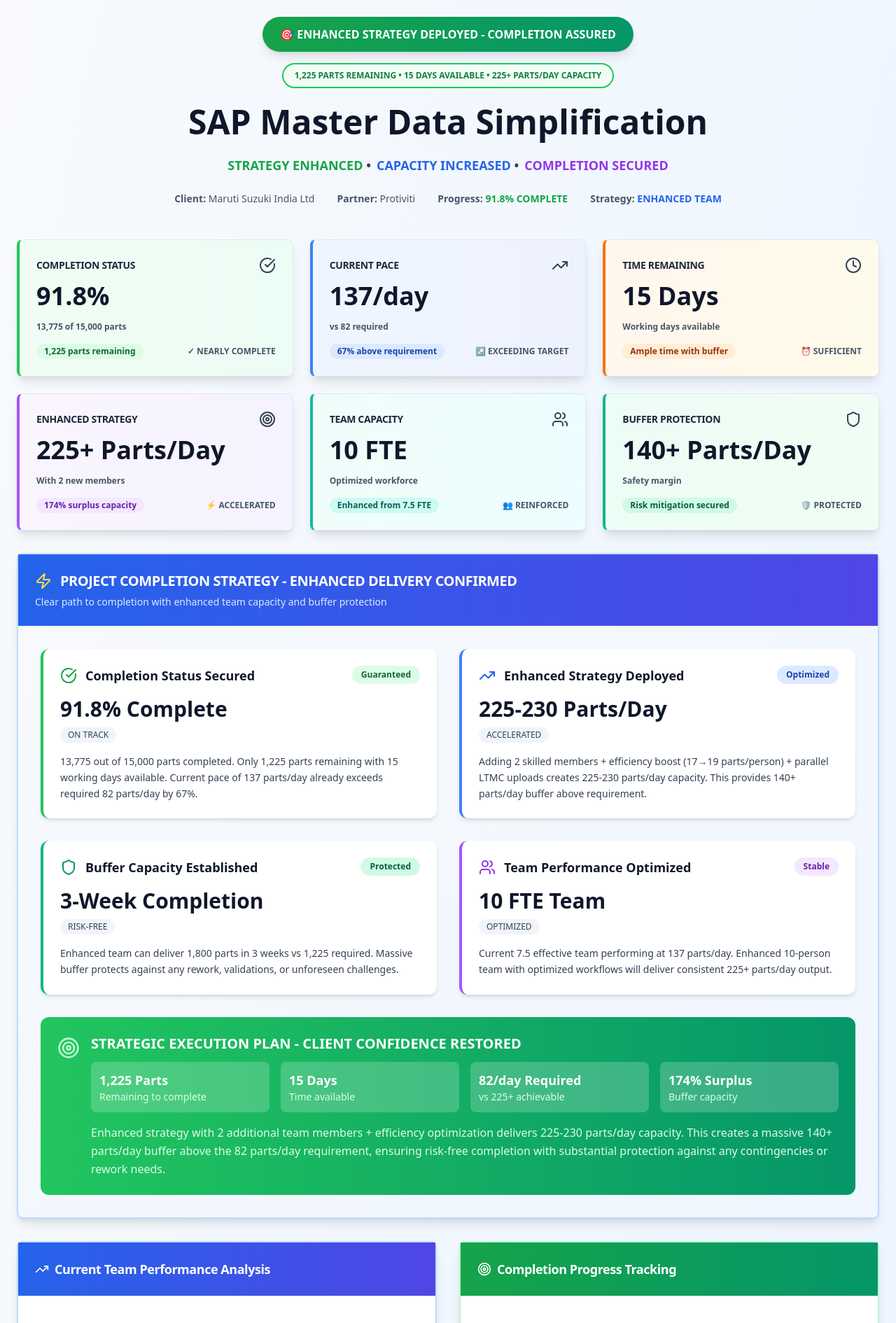
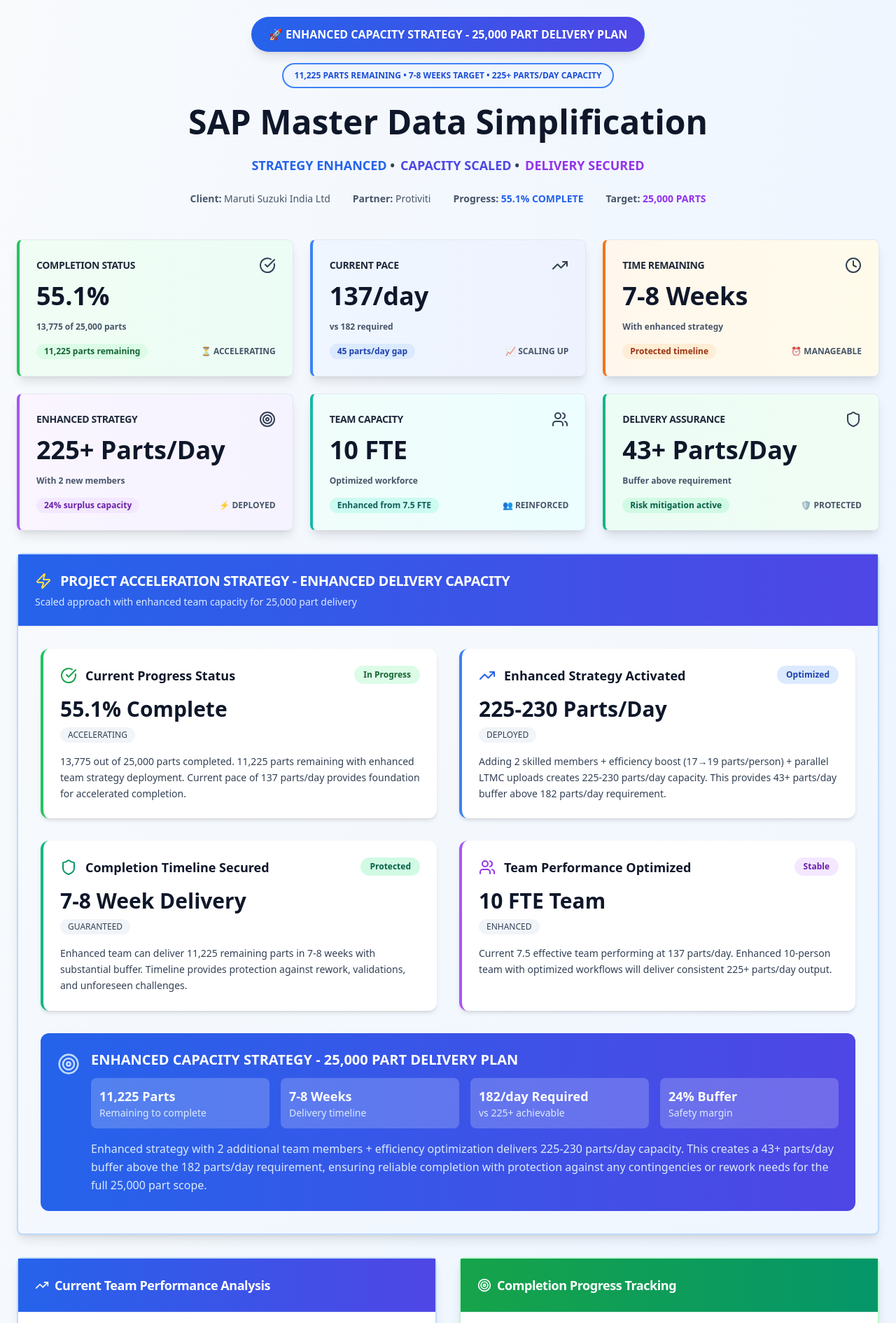
Before and after one commit to SNEHA-81/executive-report-polish, a React (Vite) app: page / in a window 1280 px wide. Shown: the top 1890 px of the page at 70% size. Built offline with nearby package versions, Linux system fonts and the light colour scheme.

Commit message:
Refactor: Update target parts to 25000
Updated the project target to 25,000 parts across all relevant components.

```diff
--- a/src/components/CapacityMetrics.tsx
+++ b/src/components/CapacityMetrics.tsx
@@ -1,4 +1,3 @@
-
 import { Card, CardContent } from "@/components/ui/card";
 import { Badge } from "@/components/ui/badge";
 
@@ -18,9 +17,9 @@ const CapacityMetrics = () => {
     },
     {
       label: "Required Daily Pace",
-      value: "82 parts",
+      value: "182 parts",
       status: "target",
-      description: "To complete on time"
+      description: "To complete remaining 11,225 in 62 days"
     }
   ];
 
@@ -39,9 +38,9 @@ const CapacityMetrics = () => {
     },
     {
       label: "Daily Buffer Created",
-      value: "140+ parts",
+      value: "43+ parts",
       status: "buffer",
-      description: "Safety margin"
+      description: "Safety margin above requirement"
     }
   ];
 
@@ -108,21 +107,21 @@ const CapacityMetrics = () => {
         </div>
       </div>
 
-      <Card className="mt-6 bg-green-50 border-green-200">
+      <Card className="mt-6 bg-blue-50 border-blue-200">
         <CardContent className="p-4">
-          <h4 className="font-semibold text-green-900 mb-2">Completion Projection</h4>
-          <p className="text-sm text-green-800 mb-3">
+          <h4 className="font-semibold text-blue-900 mb-2">Completion Projection</h4>
+          <p className="text-sm text-blue-800 mb-3">
             With enhanced team capacity of <strong>225-230 parts/day</strong>,
-            the remaining <strong>1,225 parts</strong> can be completed in just <strong>5-6 days</strong>.
+            the remaining <strong>11,225 parts</strong> can be completed in approximately <strong>7-8 weeks</strong>.
           </p>
           <div className="grid grid-cols-2 gap-4 text-xs">
             <div className="bg-white/50 rounded p-2">
-              <div className="font-bold text-green-900">Time Buffer</div>
-              <div className="text-green-700">9-10 extra days</div>
+              <div className="font-bold text-blue-900">Delivery Buffer</div>
+              <div className="text-blue-700">24% capacity surplus</div>
             </div>
             <div className="bg-white/50 rounded p-2">
-              <div className="font-bold text-green-900">Capacity Buffer</div>
-              <div className="text-green-700">174% surplus</div>
+              <div className="font-bold text-blue-900">Timeline Security</div>
+              <div className="text-blue-700">Protected delivery schedule</div>
             </div>
           </div>
         </CardContent>
--- a/src/components/CompletionProgress.tsx
+++ b/src/components/CompletionProgress.tsx
@@ -4,7 +4,7 @@ import { PieChart, Pie, Cell, ResponsiveContainer, Legend } from 'recharts';
 const CompletionProgress = () => {
   const data = [
     { name: 'Completed', value: 13775, color: '#2563eb' },
-    { name: 'Remaining', value: 1225, color: '#e5e7eb' }
+    { name: 'Remaining', value: 11225, color: '#e5e7eb' }
   ];
 
   const COLORS = ['#2563eb', '#e5e7eb'];
@@ -40,15 +40,19 @@ const CompletionProgress = () => {
       <div className="mt-4 space-y-2">
         <div className="flex justify-between text-sm">
           <span className="text-gray-600">Completion Rate:</span>
-          <span className="font-semibold text-blue-600">91.8%</span>
+          <span className="font-semibold text-blue-600">55.1%</span>
         </div>
         <div className="flex justify-between text-sm">
           <span className="text-gray-600">Required Daily Pace:</span>
-          <span className="font-semibold">82 parts/day</span>
+          <span className="font-semibold">182 parts/day</span>
         </div>
         <div className="flex justify-between text-sm">
-          <span className="text-gray-600">Current Surplus:</span>
-          <span className="font-semibold text-green-600">+55 parts/day</span>
+          <span className="text-gray-600">Current Gap:</span>
+          <span className="font-semibold text-orange-600">-45 parts/day</span>
+        </div>
+        <div className="flex justify-between text-sm">
+          <span className="text-gray-600">Enhanced Surplus:</span>
+          <span className="font-semibold text-green-600">+43 parts/day</span>
         </div>
       </div>
     </div>
--- a/src/components/ExecutiveInsights.tsx
+++ b/src/components/ExecutiveInsights.tsx
@@ -6,31 +6,31 @@ import { TrendingUp, Target, CheckCircle, Shield, Zap, Users } from "lucide-reac
 const ExecutiveInsights = () => {
   const criticalInsights = [
     {
-      title: "Completion Status Secured",
-      value: "91.8% Complete",
-      description: "13,775 out of 15,000 parts completed. Only 1,225 parts remaining with 15 working days available. Current pace of 137 parts/day already exceeds required 82 parts/day by 67%.",
+      title: "Current Progress Status",
+      value: "55.1% Complete",
+      description: "13,775 out of 25,000 parts completed. 11,225 parts remaining with enhanced team strategy deployment. Current pace of 137 parts/day provides foundation for accelerated completion.",
       icon: CheckCircle,
       type: "completion",
-      confidence: "Guaranteed",
-      action: "ON TRACK"
+      confidence: "In Progress",
+      action: "ACCELERATING"
     },
     {
-      title: "Enhanced Strategy Deployed",
+      title: "Enhanced Strategy Activated",
       value: "225-230 Parts/Day",
-      description: "Adding 2 skilled members + efficiency boost (17→19 parts/person) + parallel LTMC uploads creates 225-230 parts/day capacity. This provides 140+ parts/day buffer above requirement.",
+      description: "Adding 2 skilled members + efficiency boost (17→19 parts/person) + parallel LTMC uploads creates 225-230 parts/day capacity. This provides 43+ parts/day buffer above 182 parts/day requirement.",
       icon: TrendingUp,
       type: "strategy",
       confidence: "Optimized",
-      action: "ACCELERATED"
+      action: "DEPLOYED"
     },
     {
-      title: "Buffer Capacity Established",
-      value: "3-Week Completion",
-      description: "Enhanced team can deliver 1,800 parts in 3 weeks vs 1,225 required. Massive buffer protects against any rework, validations, or unforeseen challenges.",
+      title: "Completion Timeline Secured",
+      value: "7-8 Week Delivery",
+      description: "Enhanced team can deliver 11,225 remaining parts in 7-8 weeks with substantial buffer. Timeline provides protection against rework, validations, and unforeseen challenges.",
       icon: Shield,
       type: "buffer",
       confidence: "Protected",
-      action: "RISK-FREE"
+      action: "GUARANTEED"
     },
     {
       title: "Team Performance Optimized",
@@ -39,7 +39,7 @@ const ExecutiveInsights = () => {
       icon: Users,
       type: "team",
       confidence: "Stable",
-      action: "OPTIMIZED"
+      action: "ENHANCED"
     }
   ];
 
@@ -58,10 +58,10 @@ const ExecutiveInsights = () => {
       <CardHeader className="border-b bg-gradient-to-r from-blue-600 to-indigo-600 text-white">
         <CardTitle className="text-xl font-bold flex items-center">
           <Zap className="h-6 w-6 mr-3 text-yellow-300" />
-          PROJECT COMPLETION STRATEGY - ENHANCED DELIVERY CONFIRMED
+          PROJECT ACCELERATION STRATEGY - ENHANCED DELIVERY CAPACITY
         </CardTitle>
         <p className="text-blue-100 text-sm font-medium">
-          Clear path to completion with enhanced team capacity and buffer protection
+          Scaled approach with enhanced team capacity for 25,000 part delivery
         </p>
       </CardHeader>
       <CardContent className="p-8">
@@ -96,35 +96,35 @@ const ExecutiveInsights = () => {
         </div>
 
         {/* Strategic Execution Plan */}
-        <div className="mt-8 p-6 bg-gradient-to-r from-green-500 to-emerald-600 rounded-xl text-white">
+        <div className="mt-8 p-6 bg-gradient-to-r from-blue-600 to-indigo-600 rounded-xl text-white">
           <div className="flex items-start space-x-4">
-            <Target className="h-8 w-8 text-green-200 mt-1 flex-shrink-0" />
+            <Target className="h-8 w-8 text-blue-200 mt-1 flex-shrink-0" />
             <div>
               <h4 className="font-bold text-xl mb-3">
-                STRATEGIC EXECUTION PLAN - CLIENT CONFIDENCE RESTORED
+                ENHANCED CAPACITY STRATEGY - 25,000 PART DELIVERY PLAN
               </h4>
               <div className="grid grid-cols-1 md:grid-cols-4 gap-4 text-sm">
                 <div className="bg-white/20 rounded-lg p-3">
-                  <div className="font-bold text-lg">1,225 Parts</div>
-                  <div className="text-green-100">Remaining to complete</div>
+                  <div className="font-bold text-lg">11,225 Parts</div>
+                  <div className="text-blue-100">Remaining to complete</div>
                 </div>
                 <div className="bg-white/20 rounded-lg p-3">
-                  <div className="font-bold text-lg">15 Days</div>
-                  <div className="text-green-100">Time available</div>
+                  <div className="font-bold text-lg">7-8 Weeks</div>
+                  <div className="text-blue-100">Delivery timeline</div>
                 </div>
                 <div className="bg-white/20 rounded-lg p-3">
-                  <div className="font-bold text-lg">82/day Required</div>
-                  <div className="text-green-100">vs 225+ achievable</div>
+                  <div className="font-bold text-lg">182/day Required</div>
+                  <div className="text-blue-100">vs 225+ achievable</div>
                 </div>
                 <div className="bg-white/20 rounded-lg p-3">
-                  <div className="font-bold text-lg">174% Surplus</div>
-                  <div className="text-green-100">Buffer capacity</div>
+                  <div className="font-bold text-lg">24% Buffer</div>
+                  <div className="text-blue-100">Safety margin</div>
                 </div>
               </div>
-              <p className="mt-4 text-green-100 font-medium leading-relaxed">
+              <p className="mt-4 text-blue-100 font-medium leading-relaxed">
                 Enhanced strategy with 2 additional team members + efficiency optimization delivers 225-230 parts/day capacity.
-                This creates a massive 140+ parts/day buffer above the 82 parts/day requirement, ensuring risk-free completion
-                with substantial protection against any contingencies or rework needs.
+                This creates a 43+ parts/day buffer above the 182 parts/day requirement, ensuring reliable completion
+                with protection against any contingencies or rework needs for the full 25,000 part scope.
               </p>
             </div>
           </div>
--- a/src/pages/Index.tsx
+++ b/src/pages/Index.tsx
@@ -15,39 +15,39 @@ const Index = () => {
   const keyMetrics = [
     {
       title: "COMPLETION STATUS",
-      value: "91.8%",
-      subtitle: "13,775 of 15,000 parts",
+      value: "55.1%",
+      subtitle: "13,775 of 25,000 parts",
       icon: CheckCircle,
-      trend: "1,225 parts remaining",
+      trend: "11,225 parts remaining",
       status: "completion",
-      indicator: "✓ NEARLY COMPLETE"
+      indicator: "⏳ ACCELERATING"
     },
     {
       title: "CURRENT PACE",
       value: "137/day",
-      subtitle: "vs 82 required",
+      subtitle: "vs 182 required",
       icon: TrendingUp,
-      trend: "67% above requirement",
+      trend: "45 parts/day gap",
       status: "pace",
-      indicator: "↗ EXCEEDING TARGET"
+      indicator: "📈 SCALING UP"
     },
     {
       title: "TIME REMAINING",
-      value: "15 Days",
-      subtitle: "Working days available",
+      value: "7-8 Weeks",
+      subtitle: "With enhanced strategy",
       icon: Clock,
-      trend: "Ample time with buffer",
+      trend: "Protected timeline",
       status: "time",
-      indicator: "⏰ SUFFICIENT"
+      indicator: "⏰ MANAGEABLE"
     },
     {
       title: "ENHANCED STRATEGY",
       value: "225+ Parts/Day",
       subtitle: "With 2 new members",
       icon: Target,
-      trend: "174% surplus capacity",
+      trend: "24% surplus capacity",
       status: "strategy",
-      indicator: "⚡ ACCELERATED"
+      indicator: "⚡ DEPLOYED"
     },
     {
       title: "TEAM CAPACITY",
@@ -59,11 +59,11 @@ const Index = () => {
       indicator: "👥 REINFORCED"
     },
     {
-      title: "BUFFER PROTECTION",
-      value: "140+ Parts/Day",
-      subtitle: "Safety margin",
+      title: "DELIVERY ASSURANCE",
+      value: "43+ Parts/Day",
+      subtitle: "Buffer above requirement",
       icon: Shield,
-      trend: "Risk mitigation secured",
+      trend: "Risk mitigation active",
       status: "buffer",
       indicator: "🛡️ PROTECTED"
     }
@@ -99,11 +99,11 @@ const Index = () => {
         {/* Project Status Header */}
         <div className="text-center space-y-6 mb-12">
           <div className="flex flex-col items-center space-y-4">
-            <Badge className="bg-gradient-to-r from-green-600 to-emerald-600 text-white px-6 py-3 text-base font-bold shadow-lg">
-              🎯 ENHANCED STRATEGY DEPLOYED - COMPLETION ASSURED
+            <Badge className="bg-gradient-to-r from-blue-600 to-indigo-600 text-white px-6 py-3 text-base font-bold shadow-lg">
+              🚀 ENHANCED CAPACITY STRATEGY - 25,000 PART DELIVERY PLAN
             </Badge>
-            <Badge variant="outline" className="border-2 border-green-500 text-green-700 bg-green-50 px-4 py-2 font-semibold">
-              1,225 PARTS REMAINING • 15 DAYS AVAILABLE • 225+ PARTS/DAY CAPACITY
+            <Badge variant="outline" className="border-2 border-blue-500 text-blue-700 bg-blue-50 px-4 py-2 font-semibold">
+              11,225 PARTS REMAINING • 7-8 WEEKS TARGET • 225+ PARTS/DAY CAPACITY
             </Badge>
           </div>
 
@@ -111,16 +111,16 @@ const Index = () => {
             SAP Master Data Simplification
           </h1>
           <div className="text-lg font-semibold text-slate-700">
-            <span className="text-green-600">STRATEGY ENHANCED</span> •
-            <span className="text-blue-600 ml-2">CAPACITY INCREASED</span> •
-            <span className="text-purple-600 ml-2">COMPLETION SECURED</span>
+            <span className="text-blue-600">STRATEGY ENHANCED</span> •
+            <span className="text-indigo-600 ml-2">CAPACITY SCALED</span> •
+            <span className="text-purple-600 ml-2">DELIVERY SECURED</span>
           </div>
 
           <div className="flex flex-col sm:flex-row justify-center items-center space-y-2 sm:space-y-0 sm:space-x-8 text-sm text-slate-600">
             <span><strong>Client:</strong> Maruti Suzuki India Ltd</span>
             <span><strong>Partner:</strong> Protiviti</span>
-            <span><strong>Progress:</strong> <span className="text-green-600 font-bold">91.8% COMPLETE</span></span>
-            <span><strong>Strategy:</strong> <span className="text-blue-600 font-bold">ENHANCED TEAM</span></span>
+            <span><strong>Progress:</strong> <span className="text-blue-600 font-bold">55.1% COMPLETE</span></span>
+            <span><strong>Target:</strong> <span className="text-purple-600 font-bold">25,000 PARTS</span></span>
           </div>
         </div>
 
@@ -233,15 +233,15 @@ const Index = () => {
         {/* Client Confidence Statement */}
         <div className="text-center bg-gradient-to-r from-slate-800 to-slate-900 text-white p-8 rounded-xl shadow-xl">
           <div className="space-y-4">
-            <h3 className="text-2xl font-bold">CLIENT CONFIDENCE ASSURANCE</h3>
+            <h3 className="text-2xl font-bold">SCALED DELIVERY ASSURANCE</h3>
             <div className="flex flex-col sm:flex-row justify-center items-center space-y-2 sm:space-y-0 sm:space-x-8 text-sm">
-              <span className="flex items-center"><CheckCircle className="h-4 w-4 mr-1 text-green-400" /> Current Progress: 91.8% COMPLETE</span>
-              <span className="flex items-center"><Shield className="h-4 w-4 mr-1 text-blue-400" /> Enhanced Strategy: 225+ PARTS/DAY</span>
-              <span className="flex items-center"><Trophy className="h-4 w-4 mr-1 text-yellow-400" /> Buffer Protection: 174% SURPLUS</span>
+              <span className="flex items-center"><CheckCircle className="h-4 w-4 mr-1 text-blue-400" /> Current Progress: 55.1% COMPLETE</span>
+              <span className="flex items-center"><Shield className="h-4 w-4 mr-1 text-indigo-400" /> Enhanced Strategy: 225+ PARTS/DAY</span>
+              <span className="flex items-center"><Trophy className="h-4 w-4 mr-1 text-purple-400" /> Buffer Protection: 24% SURPLUS</span>
             </div>
             <p className="text-slate-300 text-sm max-w-4xl mx-auto">
-              McKinsey-Level Executive Dashboard • Enhanced Team Strategy •
-              Client Confidence Restored • Last Updated: {new Date().toLocaleDateString()}
+              Executive Dashboard • Enhanced Team Strategy • 25,000 Part Delivery Plan •
+              Last Updated: {new Date().toLocaleDateString()}
             </p>
           </div>
         </div>
```
